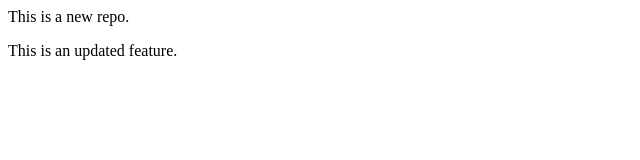
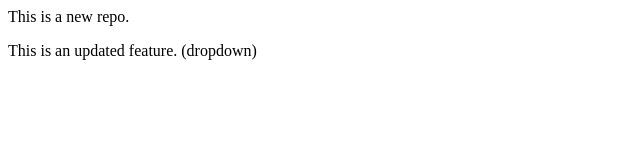
Before and after one commit to DineshSa90/localrepo, a plain HTML site: page Index.html in a window 1280 px wide. Shown: the full height of the page, 0-640 px from the left. Drawn offline with Linux system fonts and the light colour scheme.

Commit message:
Add dropdown

```diff
--- a/Index.html
+++ b/Index.html
@@ -1,2 +1,2 @@
 <p> This is a new repo.</p>
-<p> This is an updated feature.</p>
+<p> This is an updated feature. (dropdown) </p>
```
